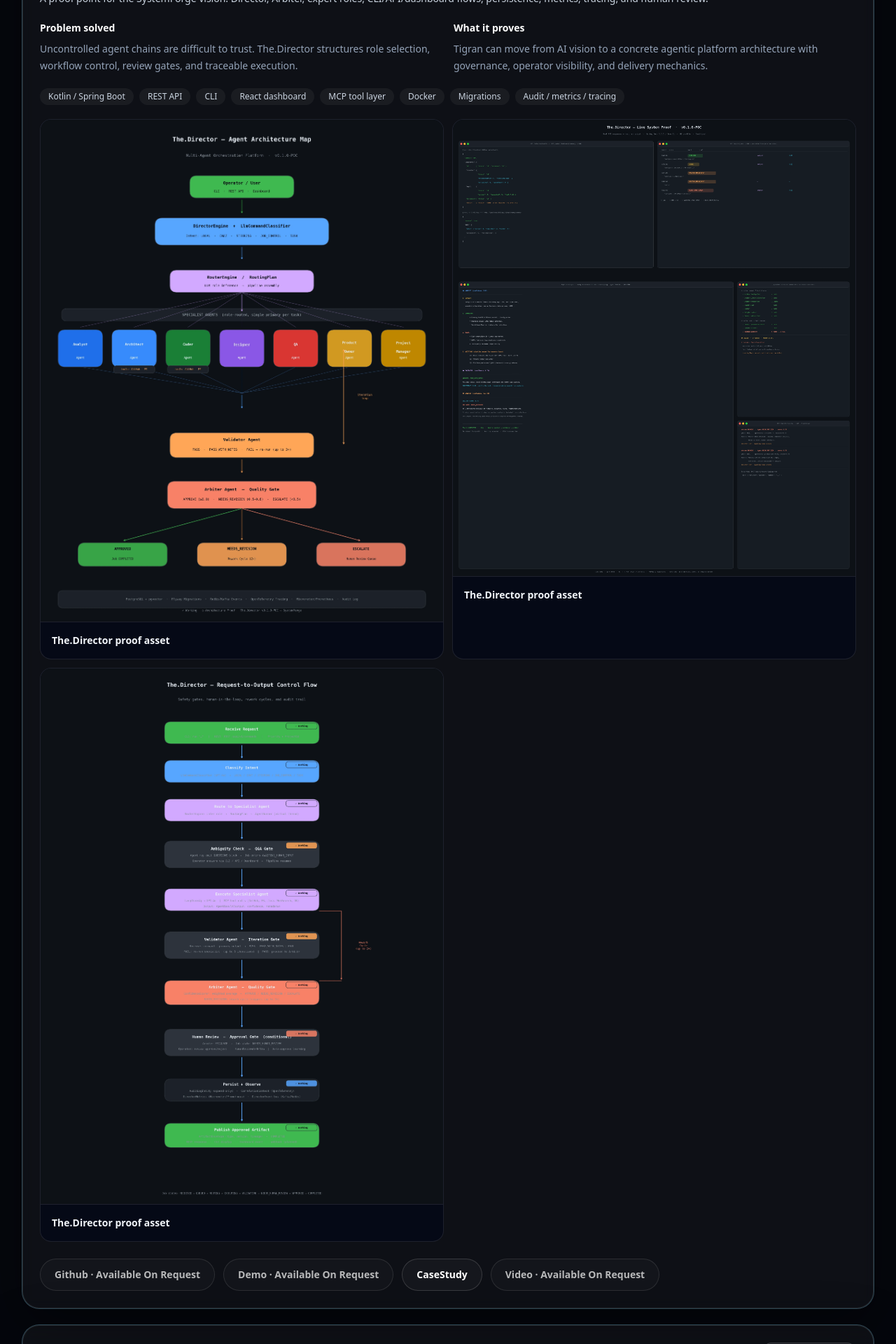
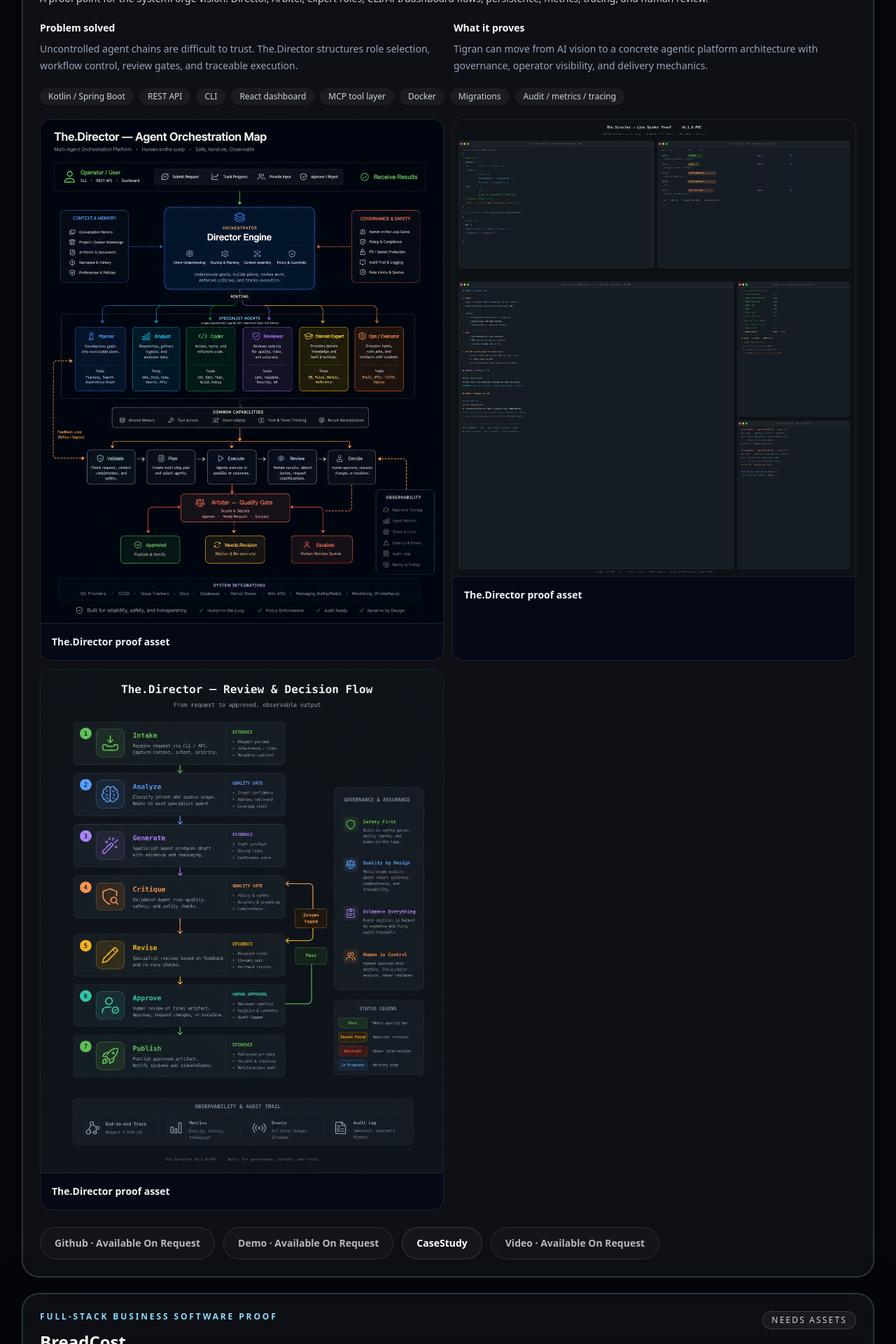
Before and after one commit to tigranatoyan/tigranatoyan-ai-portal, a Next.js app: page /portfolio in a window 1280 px wide. Shown: the part 1703-3623 px from the top of the page at 70% size. Built offline with nearby package versions, Linux system fonts and the light colour scheme.

Commit message:
Adopt Director slot 1 and slot 3 with new proof assets

```diff
--- a/content/portfolio.ts
+++ b/content/portfolio.ts
@@ -80,9 +80,9 @@
       video: "#placeholder-director-walkthrough"
     },
     assetPlaceholders: [
-      "/images/director/director-agent-map.webp",
+      "/images/director/multi_agent_orchestration_system_map.png",
       "/images/director/director-cli-or-dashboard.webp",
-      "/images/director/director-review-flow.webp"
+      "/images/director/the.director_review_flow_infographic.png"
     ]
   },
   {
```
Also changed, not shown: public/images/director/multi_agent_orchestration_system_map.png (added), public/images/director/the.director_review_flow_infographic.png (added).
